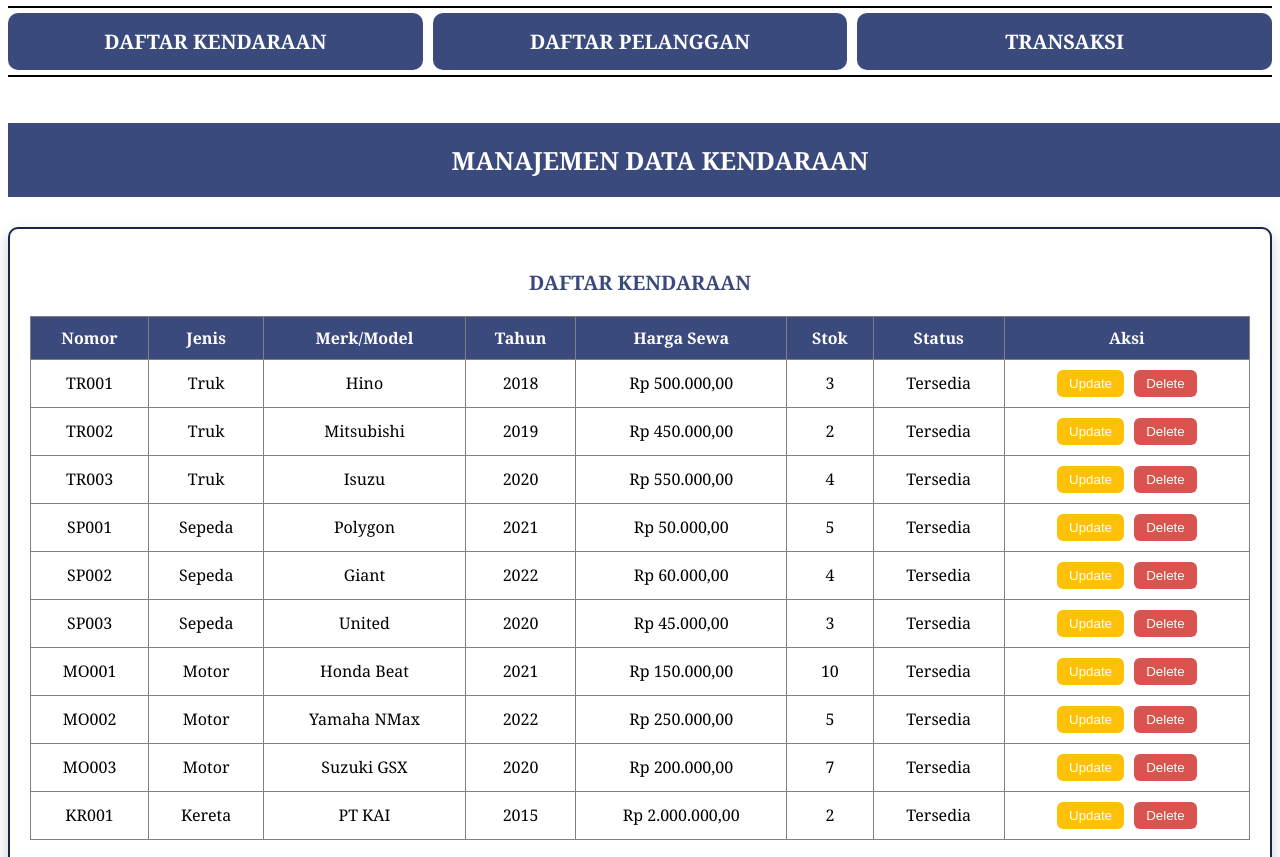
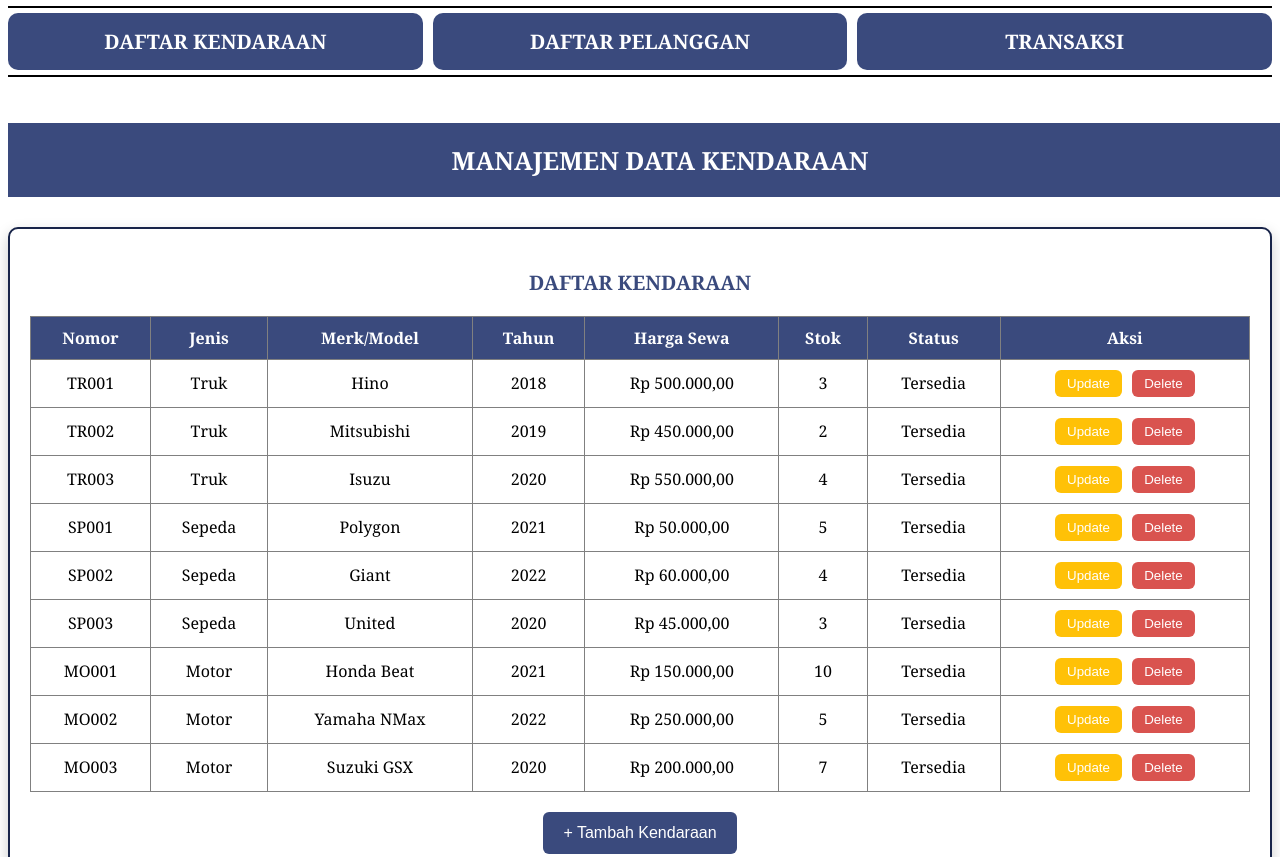
Before and after one commit to Ainsleyy09/project12_sistemtransportasi, a plain HTML site: page index.html in a window 1280 px wide. Shown: the part 95-952 px from the top of the page. Drawn offline with Linux system fonts and the light colour scheme.

Commit message:
Update index.html

```diff
--- a/index.html
+++ b/index.html
@@ -473,8 +473,7 @@
             new sepeda("SP003", "United", 2020, 45000, 3, "Gunung"),
             new motor("MO001", "Honda Beat", 2021, 150000, 10, "Matic"),
             new motor("MO002", "Yamaha NMax", 2022, 250000, 5, "Matic"),
-            new motor("MO003", "Suzuki GSX", 2020, 200000, 7, "Manual"),
-            new kereta("KR001", "PT KAI", 2015, 2000000, 2, 10)
+            new motor("MO003", "Suzuki GSX", 2020, 200000, 7, "Manual")
         ];
 
         const form = document.getElementById("form-kendaraan");
@@ -836,4 +835,5 @@
     </script>
 </body>
 
+
 </html>
```
